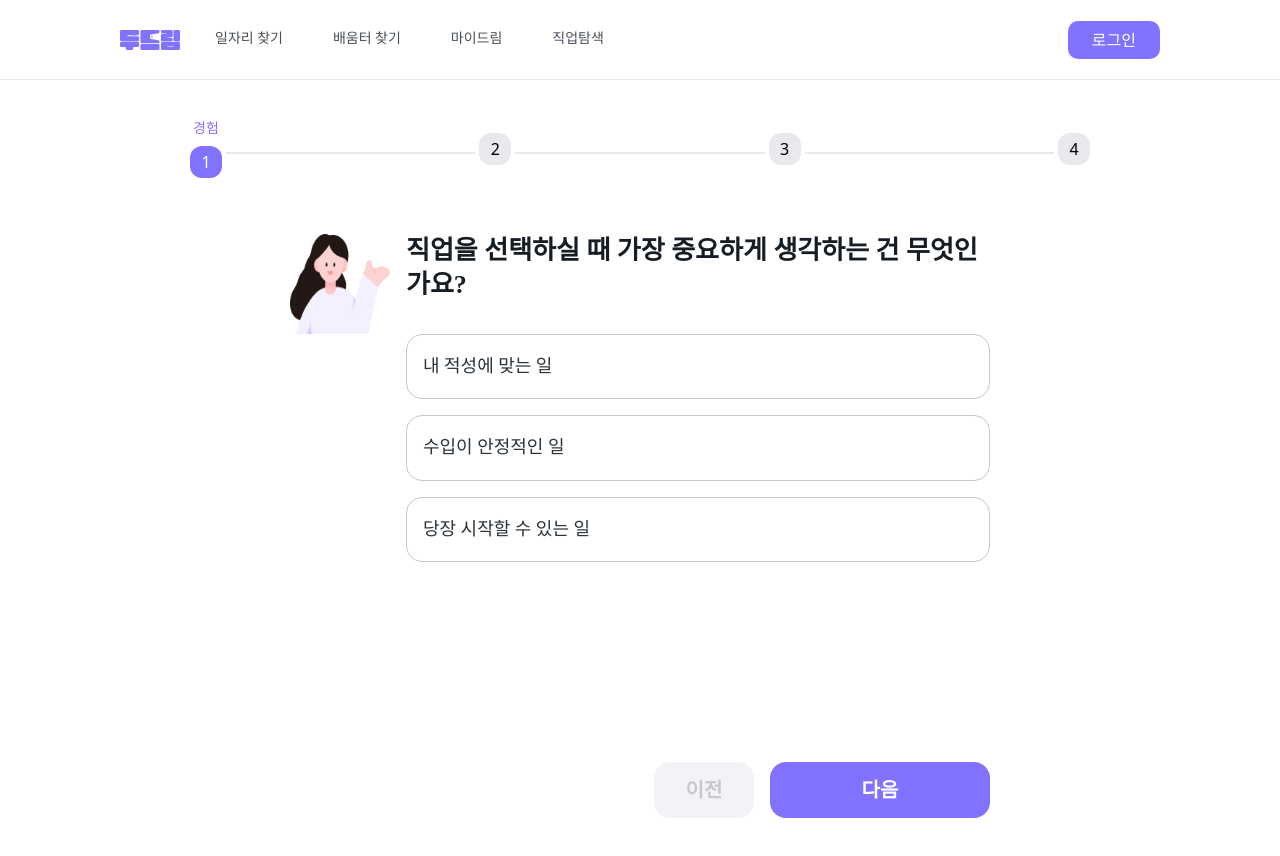
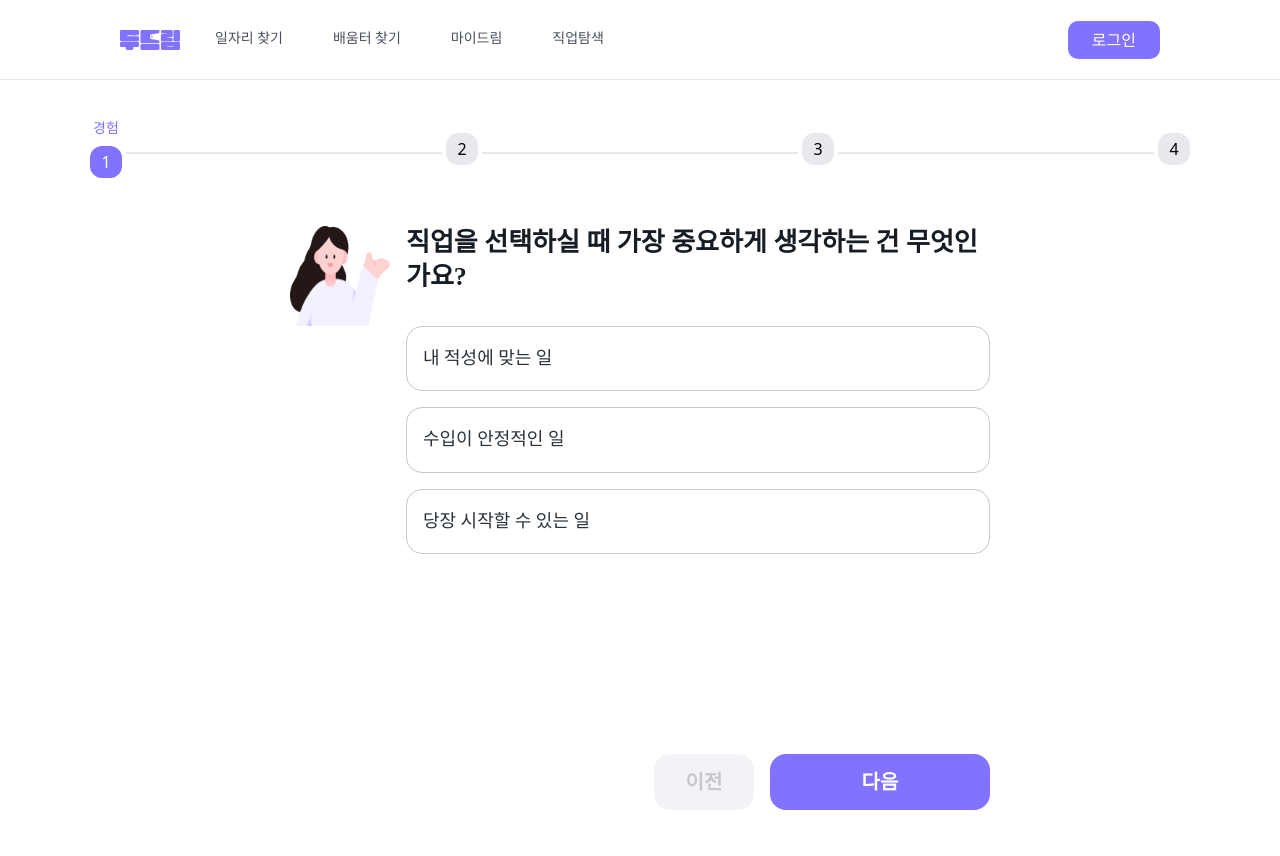
Before and after one commit to mooneran/mooneran, a React (Vite) app: page /onboard in a window 1280 px wide. Shown: the top 856 px of the page. Built offline with nearby package versions, Linux system fonts and the light colour scheme.

Commit message:
style : [#13] 온보딩 UI 수정

```diff
--- a/src/pages/onboard/OnBoardingPage.tsx
+++ b/src/pages/onboard/OnBoardingPage.tsx
@@ -20,7 +20,7 @@ const OnBoardingPage = () => {
   return (
     <div className="min-h-screen bg-white px-4 py-10">
       <div className="flex justify-center">
-        <div className="w-full max-w-[900px]">
+        <div className="w-full max-w-[1500px]">
           <Stepper
             curStep={curStep}
             steps={stepQuestions.map((s) => ({ title: s.step }))}
@@ -29,7 +29,7 @@ const OnBoardingPage = () => {
         </div>
       </div>
 
-      <div className="mx-auto mt-12 w-full max-w-[700px] space-y-10">
+      <div className="mx-auto mt-10 w-full max-w-[700px] space-y-10">
         {currentQuestionData && (
           <Questions
             question={currentQuestionData.question}
```
